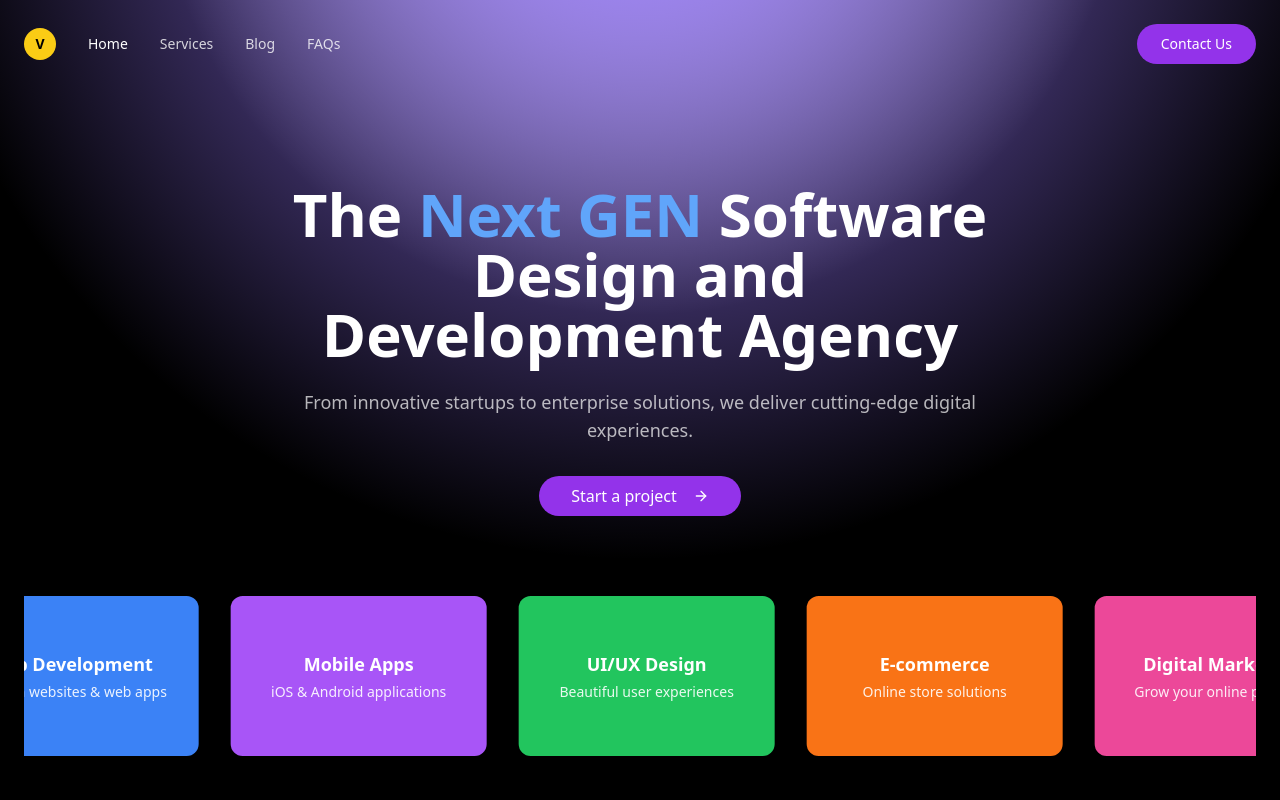
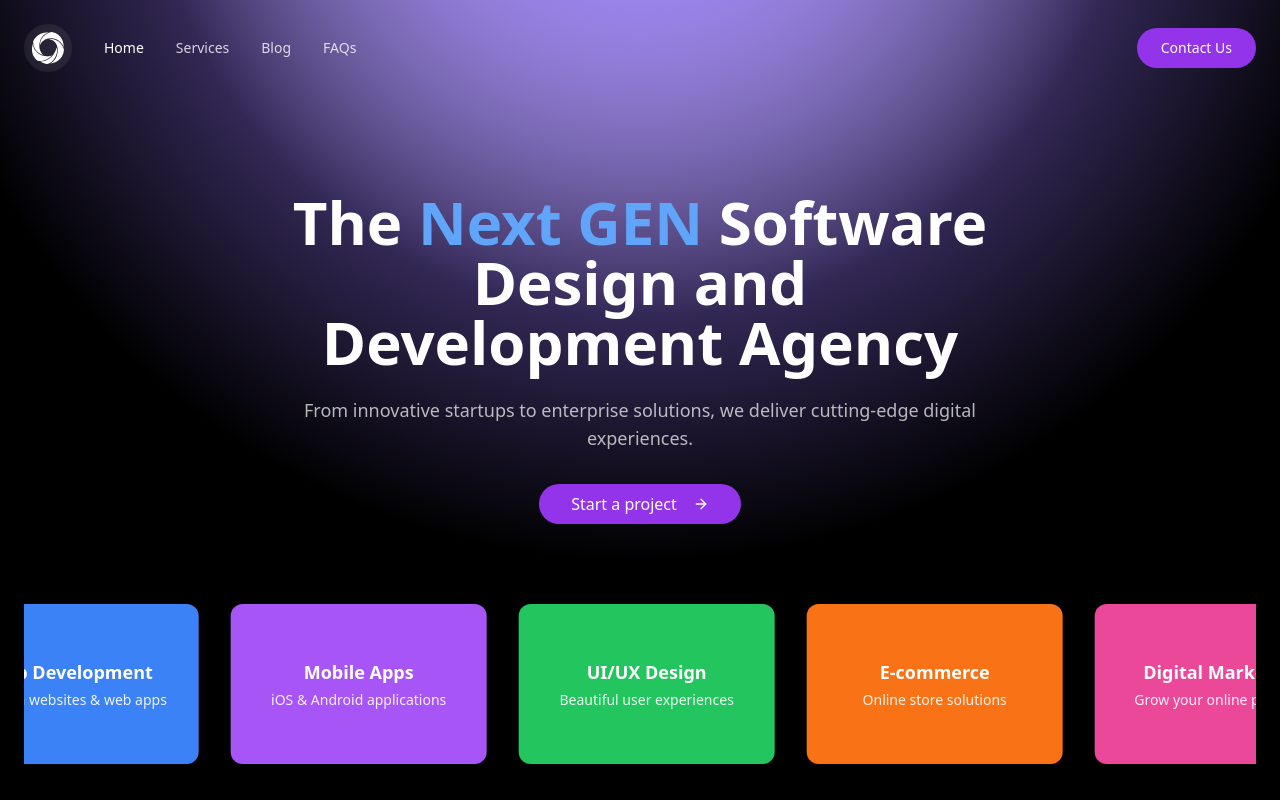
Before and after one commit to afnanahmadtariq/Devstract, a Next.js app: page / in a window 1280 px wide. Shown: the top 800 px of the page. Built offline with nearby package versions, Linux system fonts and the light colour scheme.

Commit message:
Update navigation.tsx

```diff
--- a/components/navigation.tsx
+++ b/components/navigation.tsx
@@ -1,5 +1,6 @@
 import Link from "next/link"
 import { Button } from "@/components/ui/button"
+import Image from "next/image"
 
 export default function Navigation() {
   return (
@@ -7,8 +8,14 @@ export default function Navigation() {
       <div className="max-w-7xl mx-auto flex items-center justify-between">
         {/* Logo */}
         <div className="flex items-center space-x-8">
-          <div className="w-8 h-8 bg-yellow-400 rounded-full flex items-center justify-center">
-            <span className="text-black font-bold text-sm">V</span>
+          <div className="w-12 h-12 bg-white/[8%] backdrop-blur rounded-full flex items-center justify-center">
+            <Image
+              src="/images/logo.svg"
+              alt="Devstract Logo"
+              width={32}
+              height={32}
+              className="filter brightness-0 invert"
+            />
           </div>
 
           {/* Navigation Links */}
```
